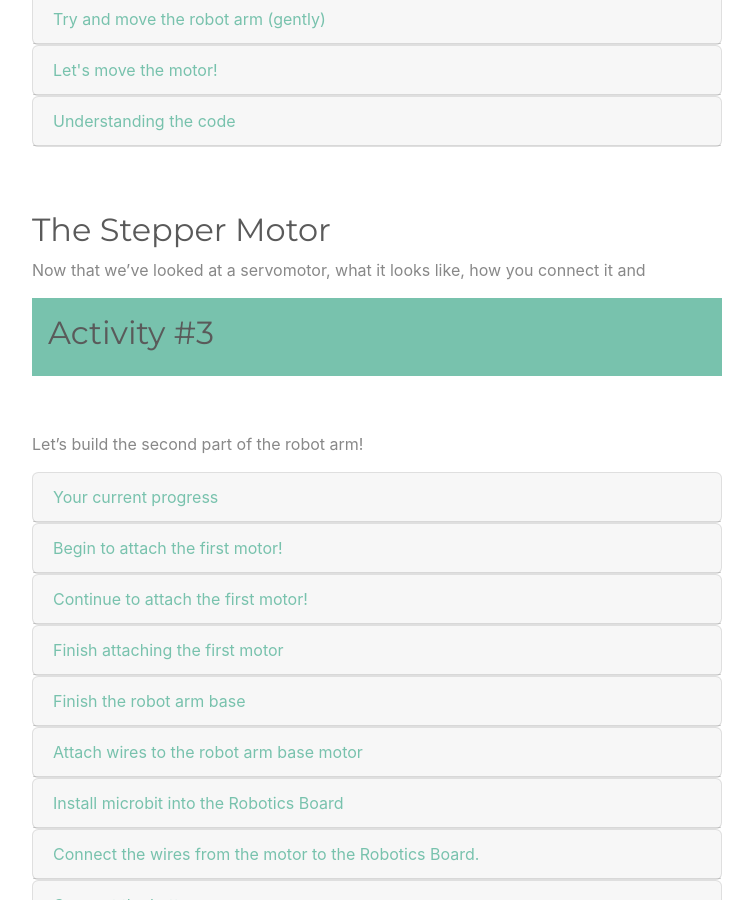
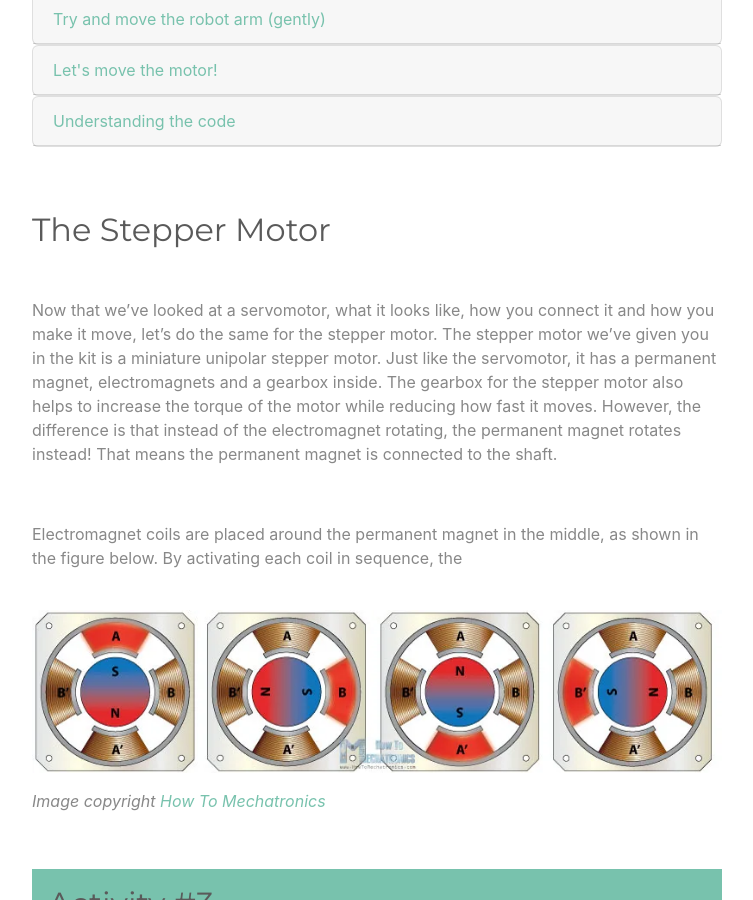
Before and after one commit to samhohcm/RobotArm-Motors-Worksheet, a Jekyll site: the page built from index.md, in a window 1280 px wide and 900 px high, scrolled down 8841 px. Shown: the whole window, without its empty margins (263-1016 px from the left). Built offline with Jekyll 4.4.1, drawn with Linux system fonts in a browser that asks for light colours.

Commit message:
220102-1

```diff
--- a/index.md
+++ b/index.md
@@ -68,7 +68,7 @@ Think about things that move, what makes them move?
 
 <br>
 
-<img src="images/Explanation/Things_that_move.png" alt="Things that move" height="300" class="center"/>
+<img src="images/Explanation/Things_that_move.png" alt="Things that move" height="300" class="center">
 
 *Cartoons Copyright of [Irasutoya](https://www.irasutoya.com)*
 
@@ -108,7 +108,7 @@ Have you tried making an **electromagnet** using a coil of wire and a battery? H
 If you run an electrical current through a wire (for example, with a battery!), it will generate an **electromagnetic field** around the wire. Making lots of coils magnifies this effect, so we usually make electromagnets using coils. These are magnets that you can turn on and off, or even switch polarities! This is compared to permanent magnets, which you might have seen around.
 
 <br>
-<img src="images/Explanation/magnet-set_1308-15311.jpg" alt="Magnets" class="center" height="300"/>
+<img src="images/Explanation/magnet-set_1308-15311.jpg" alt="Magnets" height="300" class="center">
 
 *Image Copyright [brgfx](https://www.freepik.com/free-vector/magnet-set_2480989.htm)*
 
@@ -125,7 +125,7 @@ They try to get away from each other of course! Their electromagnetic fields int
 Open it and let the applet load. It should look like this:
 
 <img src="images/Explanation/DC_Motor_animation.jpg" alt="DC Motor Explanation screenshot"
-	title="DC Motor Demonstration" height="280" class="center"/>
+	title="DC Motor Demonstration" height="280" class="center">
 
 Have a play with the speed and pay attention to the little green arrows. They show the direction in which the electromagnetic force pushes the coil. In this animation, the outer magnet is the permanent magnet, and the coil in the middle connected to the battery is the electromagnet. The part that moves is connected to the **shaft** of the motor, which you can attach things to that need to be moved. All electric motors use this principle.
 
@@ -623,7 +623,7 @@ Now we've got our servomotor set up, we can start figuring out how to move it!
     <div id="collapseTenB" class="collapse" data-parent="#accordion">
       <div class="card-body">
         <p>Try pressing the buttons.</p>
-        <p>  <b>!!! Make sure your hands are far away from the motor arm! !!!</b> </p>
+        <p>  <span style="color:Red"><b>!!! Make sure your hands are far away from the motor arm! !!!</b></span> </p>
         <p>Button A will increase the angle, and button B will decrease the angle. You can see it scrolling across the LEDs. When you reach an angle you're happy with, press the microbit symbol. The motor arm will move very quickly!</p> <!--Might change this bit honestly, have to check what code might be better and safer-->
         <br>
       </div>
@@ -659,8 +659,23 @@ Now we've got our servomotor set up, we can start figuring out how to move it!
 <!--Comment: This section is markdown again-->
 
 ## The Stepper Motor
+<br>
 
-Now that we've looked at a servomotor, what it looks like, how you connect it and
+Now that we've looked at a servomotor, what it looks like, how you connect it and how you make it move, let's do the same for the stepper motor. The stepper motor we've given you in the kit is a miniature unipolar stepper motor. Just like the servomotor, it has a permanent magnet, electromagnets and a gearbox inside. The gearbox for the stepper motor also helps to increase the torque of the motor while reducing how fast it moves. However, the difference is that instead of the electromagnet rotating, the permanent magnet rotates instead! That means the permanent magnet is connected to the shaft.
+
+<br>
+
+Electromagnet coils are placed around the permanent magnet in the middle, as shown in the figure below. By activating each coil in sequence, the
+
+<br>
+<img src="images/Explanation/Working-Principle02.webp" alt="Stepper Motor Working Principle" class="center">
+
+*Image copyright [How To Mechatronics](https://howtomechatronics.com/how-it-works/electrical-engineering/stepper-motor/)*
+
+<br>
+
+
+
 
 
 
```
Also changed, not shown: images/Explanation/Working-Principle02.webp (added).
